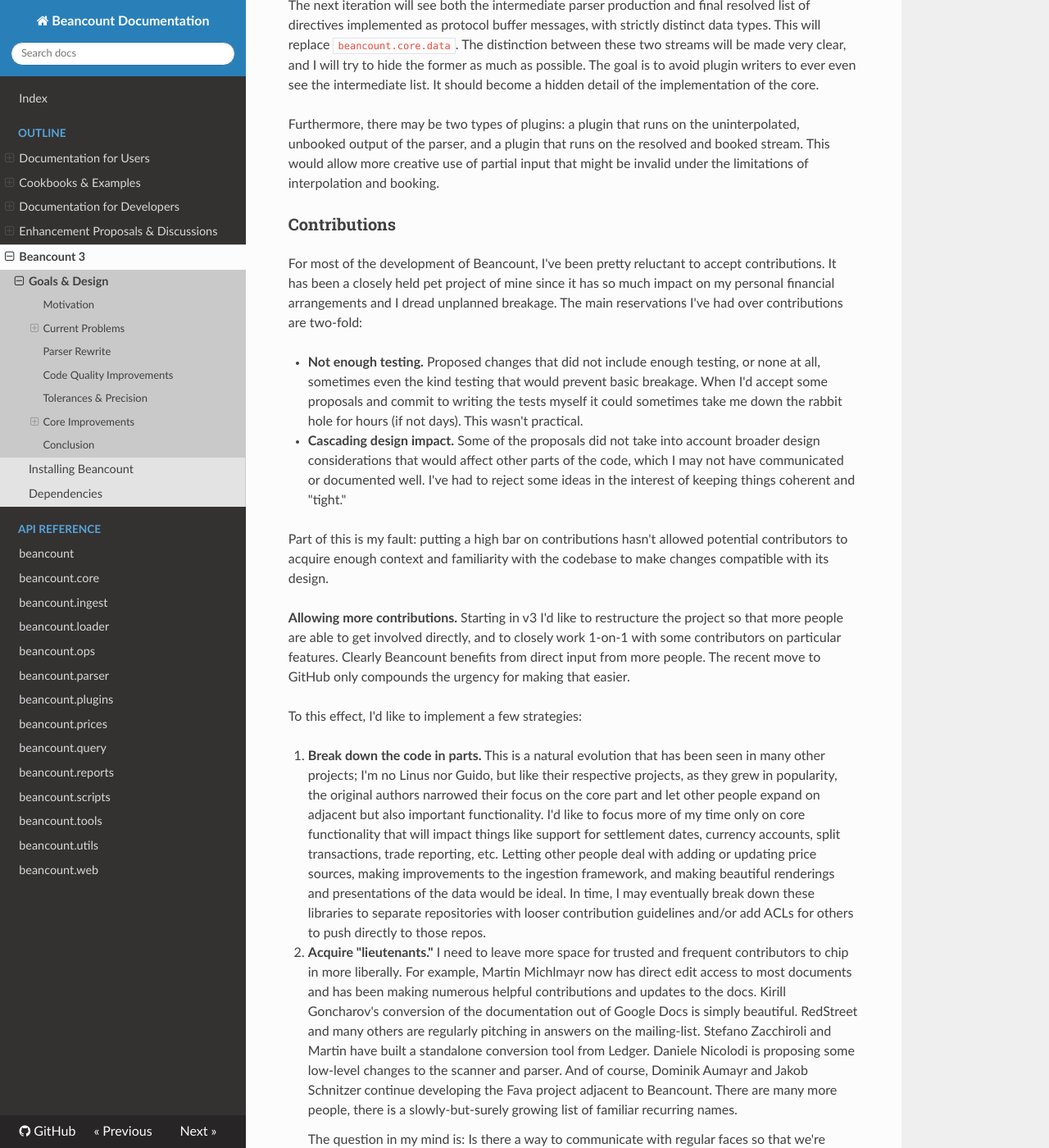
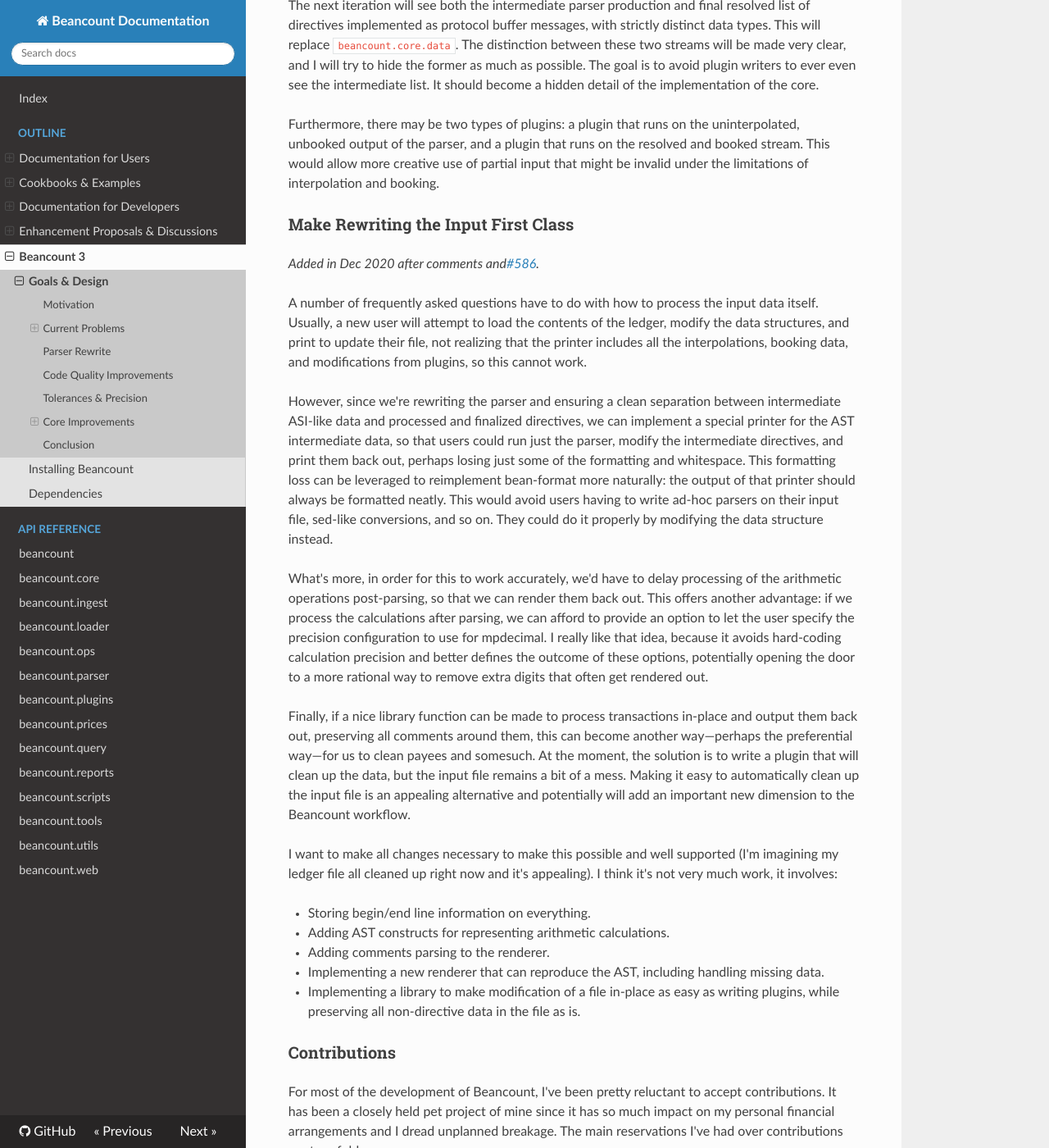
Before and after one commit to beancount/docs, an MkDocs documentation site: the page built from docs/beancount_v3.md, in a window 1280 px wide and 1400 px high, scrolled down 2778 px. Shown: the whole window at 82% size. Built offline with MkDocs 1.6.1, drawn with Linux system fonts in a browser that asks for light colours.

```diff
--- a/docs/beancount_v3.md
+++ b/docs/beancount_v3.md
@@ -48,6 +48,30 @@ Perhaps more importantly is that because plugins run after booking and interpola
 The next iteration will see both the intermediate parser production and final resolved list of directives implemented as protocol buffer messages, with strictly distinct data types. This will replace `beancount.core.data`. The distinction between these two streams will be made very clear, and I will try to hide the former as much as possible. The goal is to avoid plugin writers to ever even see the intermediate list. It should become a hidden detail of the implementation of the core.
 
 Furthermore, there may be two types of plugins: a plugin that runs on the uninterpolated, unbooked output of the parser, and a plugin that runs on the resolved and booked stream. This would allow more creative use of partial input that might be invalid under the limitations of interpolation and booking.
+
+### Make Rewriting the Input First Class<a id="make-rewriting-the-input-first-class"></a>
+
+*Added in Dec 2020 after comments and[<span class="underline">\#586</span>](https://github.com/beancount/beancount/issues/586).*
+
+A number of frequently asked questions have to do with how to process the input data itself. Usually, a new user will attempt to load the contents of the ledger, modify the data structures, and print to update their file, not realizing that the printer includes all the interpolations, booking data, and modifications from plugins, so this cannot work.
+
+However, since we're rewriting the parser and ensuring a clean separation between intermediate ASI-like data and processed and finalized directives, we can implement a special printer for the AST intermediate data, so that users could run just the parser, modify the intermediate directives, and print them back out, perhaps losing just some of the formatting and whitespace. This formatting loss can be leveraged to reimplement bean-format more naturally: the output of that printer should always be formatted neatly. This would avoid users having to write ad-hoc parsers on their input file, sed-like conversions, and so on. They could do it properly by modifying the data structure instead.
+
+What's more, in order for this to work accurately, we'd have to delay processing of the arithmetic operations post-parsing, so that we can render them back out. This offers another advantage: if we process the calculations after parsing, we can afford to provide an option to let the user specify the precision configuration to use for mpdecimal. I really like that idea, because it avoids hard-coding calculation precision and better defines the outcome of these options, potentially opening the door to a more rational way to remove extra digits that often get rendered out.
+
+Finally, if a nice library function can be made to process transactions in-place and output them back out, preserving all comments around them, this can become another way—perhaps the preferential way—for us to clean payees and somesuch. At the moment, the solution is to write a plugin that will clean up the data, but the input file remains a bit of a mess. Making it easy to automatically clean up the input file is an appealing alternative and potentially will add an important new dimension to the Beancount workflow.
+
+I want to make all changes necessary to make this possible and well supported (I'm imagining my ledger file all cleaned up right now and it's appealing). I think it's not very much work, it involves:
+
+-   Storing begin/end line information on everything.
+
+-   Adding AST constructs for representing arithmetic calculations.
+
+-   Adding comments parsing to the renderer.
+
+-   Implementing a new renderer that can reproduce the AST, including handling missing data.
+
+-   Implementing a library to make modification of a file in-place as easy as writing plugins, while preserving all non-directive data in the file as is.
 
 ### Contributions<a id="contributions"></a>
 
```
Also changed, not shown: docs/calculating_portolio_returns.md (+6 -6 lines), docs/command_line_accounting_in_context.md (+1 -1 lines), docs/external_contributions.md (+2 -0 lines), docs/how_we_share_expenses.md (+1 -1 lines), docs/command_line_accounting_in_context/media/06b0187ae0b90e183f5f7480deb0701b3441ed64.png (deleted), docs/command_line_accounting_in_context/media/8c379088c695488f3b0837e6c1144e81ed6b47f4.png (added).
